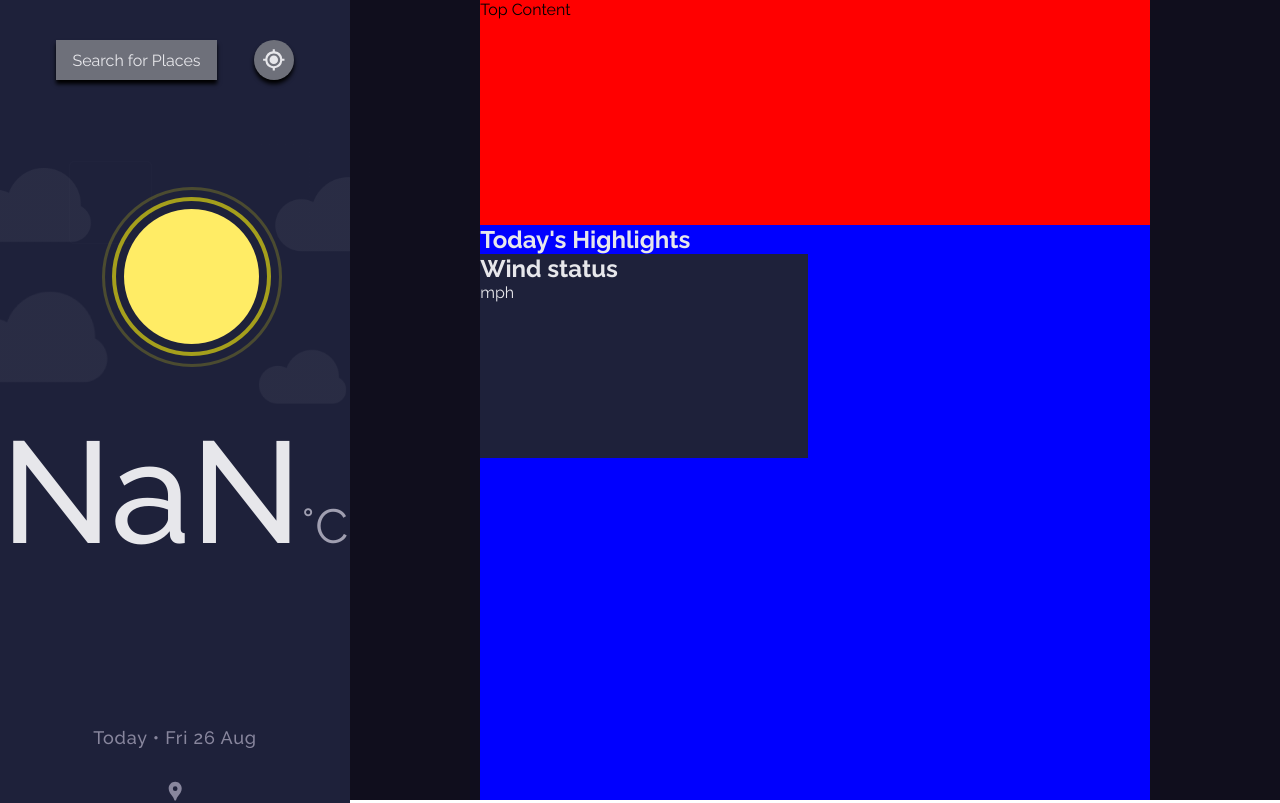
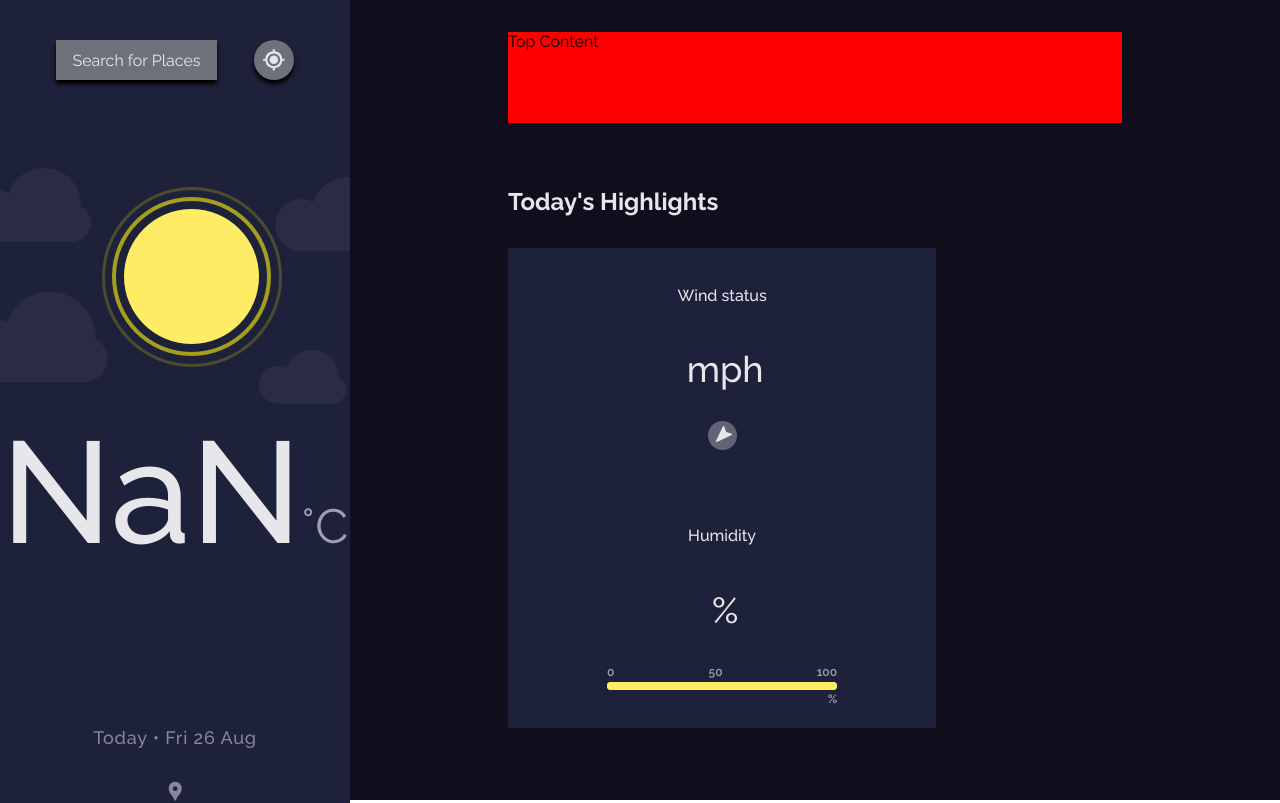
Before and after one commit to emrebican/devChallenge.io-weatherApp-, a React (Create React App) app: page / in a window 1280 px wide. Built offline with nearby package versions, Linux system fonts and the light colour scheme; no server answers.

Commit message:
2 component is done from highlighted

```diff
--- a/src/components/BottomContent/BottomContent.jsx
+++ b/src/components/BottomContent/BottomContent.jsx
@@ -1,24 +1,33 @@
+import * as S from './styled';
+import { useSelector } from "react-redux";
+
 import HighLightedCard from "../HighlightedCard/HighLightedCard";
-import { useSelector } from "react-redux";
 
 const BottomContent = () => {
 
     const weather = useSelector(state => state.weather.weatherData);
     const wind_speed = weather.current?.wind_speed;
     const wind_deg = weather.current?.wind_deg;
+    const humidity = weather.current?.humidity;
 
     console.log(weather);
 
     return (
-        <div>
+        <S.BottomWrapper>
             <HighLightedCard
                 type="wind"
                 title="Wind status"
                 unit="mph"
-                wind_speed={wind_speed}
+                content={wind_speed}
                 wind_deg={wind_deg}
             />
-        </div>
+            <HighLightedCard
+                type="humidity"
+                title="Humidity"
+                unit="%"
+                content={humidity}
+            />
+        </S.BottomWrapper>
     )
 }
 
--- /dev/null
+++ b/src/components/BottomContent/styled.js
@@ -0,0 +1,9 @@
+import styled from "styled-components";
+
+const BottomWrapper = styled.div`
+    display: flex;
+    flex-wrap: wrap;
+    justify-content: space-between;
+`;
+
+export { BottomWrapper };
--- a/src/components/HighlightedCard/HighLightedCard.jsx
+++ b/src/components/HighlightedCard/HighLightedCard.jsx
@@ -1,12 +1,28 @@
 import * as S from './styled';
+import ProgressBar from '../Progress/ProgressBar';
 import { getWindDirection } from '../../utilities/getWindDirection';
+import { TiLocationArrow } from 'react-icons/ti';
 
-const HighLightedCard = ({ type, title, unit, wind_speed, wind_deg }) => {
+const HighLightedCard = ({ type, title, unit, content, wind_deg }) => {
+
     return (
-        <S.HighWrapper>
-            <h2>{title}</h2>
-            <span>{wind_speed?.toFixed()}{unit}</span>
-            <p>{getWindDirection(wind_deg)}</p>
+        <S.HighWrapper type={type}>
+            <S.Title>{title}</S.Title>
+            <S.Content>
+                <span>{content?.toFixed()}</span>
+                <span>{unit}</span>
+            </S.Content>
+            {type === "wind"
+                ?
+                <S.Direction>
+                    <TiLocationArrow />
+                    {getWindDirection(wind_deg)}
+                </S.Direction>
+                :
+                <S.Direction>
+                    <ProgressBar progress={content} />
+                </S.Direction>
+            }
         </S.HighWrapper>
     )
 }
--- a/src/components/HighlightedCard/styled.js
+++ b/src/components/HighlightedCard/styled.js
@@ -1,10 +1,53 @@
 import styled from "styled-components";
 
 const HighWrapper = styled.div`
+    display: flex;
+    flex-direction: column;
+    align-items: center;
+    justify-content: center;
+    gap: 1.4rem;
+    width: 428px;
+    height: ${(props => (props.type ? "240px" : "160px"))};
     background-color: #1E213A;
-    color: #E7E7EB;
-    width: 328px;
-    height: 204px;
 `;
 
-export { HighWrapper };
+const Title = styled.div`
+    font-size: 16px;
+    font-weight: 500;
+    color: #E7E7EB;
+    margin-bottom: -0.8rem;
+`;
+
+const Content = styled.div`
+    span{
+        font-size: 36px;
+        font-weight: 500;
+        color: #E7E7EB;
+
+        &:nth-child(2n-1) {
+            font-size: 72px;
+            font-weight: 700;
+            margin-right: 6px;
+        }
+    }
+`;
+
+const Direction = styled.p`
+    font-size: 14px;
+    font-weight: 500;
+    color: #E7E7EB;
+    display: flex;
+    align-items: center;
+    gap: 0.8rem;
+
+    svg {
+        width:29px;
+        height: 29px;
+        background-color: rgba(255, 255, 255, 0.3);
+        color: #E7E7EB;
+        transform: rotate(-180deg);
+        border-radius: 50%;
+    }
+`;
+
+export { HighWrapper, Title, Direction, Content };
--- /dev/null
+++ b/src/components/Progress/ProgressBar.jsx
@@ -0,0 +1,16 @@
+import * as S from './styled';
+
+const ProgressBar = ({ progress }) => {
+    return (
+        <S.Wrapper>
+            <S.Progress>
+                <S.Line>0</S.Line>
+                <S.Line>50</S.Line>
+                <S.Line>100</S.Line>
+            </S.Progress>
+            <S.ProgressBar progress={`${progress}%`} />
+        </S.Wrapper>
+    )
+}
+
+export default ProgressBar
--- /dev/null
+++ b/src/components/Progress/styled.js
@@ -0,0 +1,47 @@
+import styled from "styled-components";
+
+const Wrapper = styled.div``;
+
+const Progress = styled.div`
+    display: flex;
+    justify-content: space-between;
+    align-items: center;
+    width: 230px;
+`;
+
+const Line = styled.div`
+    color: #A09FB1;
+    line-height: 20px;
+    font-size: 12px;
+    font-weight: 600;
+`;
+
+const ProgressBar = styled.div`
+    position: relative;
+    height: 8px;
+    background-color: #E7E7EB;
+    border-radius: 10px;
+
+    &::after {
+        content: "";
+        display: block;
+        width: ${(props) => props.progress};
+        height: 100%;
+        border-radius: 6px;
+        transition: width ease 1s;
+        background: #FFEC65;
+    }
+
+    &::before {
+        position: absolute;
+        content: "%";
+        right: 0;
+        top: 10px;
+        color: #A09FB1;
+        font-size: 12px;
+        font-weight: 700;
+
+    }
+`;
+
+export { Wrapper, Progress, Line, ProgressBar };
--- a/src/pages/MainContent/styled.js
+++ b/src/pages/MainContent/styled.js
@@ -11,22 +11,23 @@ const Main = styled.div`
 `;
 
 const Top = styled.div`
-    width: 72%;
-    margin: 0 auto;
+    width: 66%;
+    margin: 2rem auto;
+    margin-bottom: 4rem;
     background-color: red;
-    flex: 1.2;
+    flex: 1;
 `;
 
 const Bottom = styled.div`
-    width: 72%;
+    width: 66%;
     margin: 0 auto;
-    background-color: blue;
-    flex: 2;
+    flex: 1;
 
     h2 {
         font-size: 24px;
         font-weight: 700;
         color: #E7E7EB;
+        margin-bottom: 2rem;
     }
 `;
 
```
